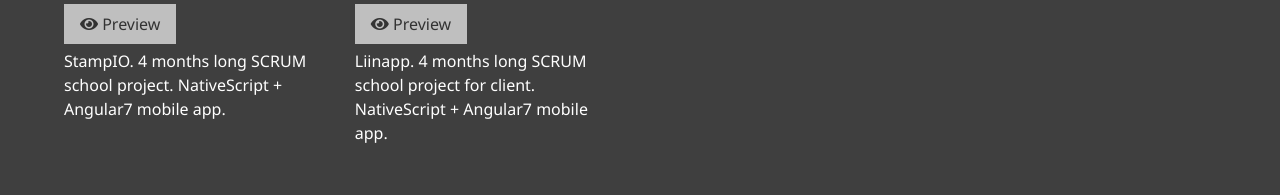
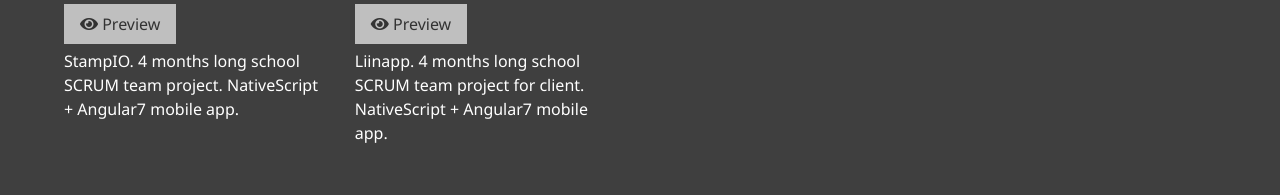
Before and after one commit to eelanet/portfolio, a website: page dist/work.html in a window 1280 px wide. Shown: the part 812-1007 px from the top of the page. Drawn offline with Linux system fonts and the light colour scheme.

Commit message:
tc projektien tekstit

```diff
--- a/dist/work.html
+++ b/dist/work.html
@@ -130,7 +130,7 @@
         </a>
         <div class="description">
           <p>
-            StampIO. 4 months long SCRUM school project. NativeScript + Angular7 mobile app.
+            StampIO. 4 months long school SCRUM team project. NativeScript + Angular7 mobile app.
           </p>
         </div>
       </div>
@@ -143,7 +143,7 @@
         </a>
         <div class="description">
           <p>
-            Liinapp. 4 months long SCRUM school project for client. NativeScript + Angular7 mobile app.
+            Liinapp. 4 months long school SCRUM team project for client. NativeScript + Angular7 mobile app.
           </p>
         </div>
       </div>
```
